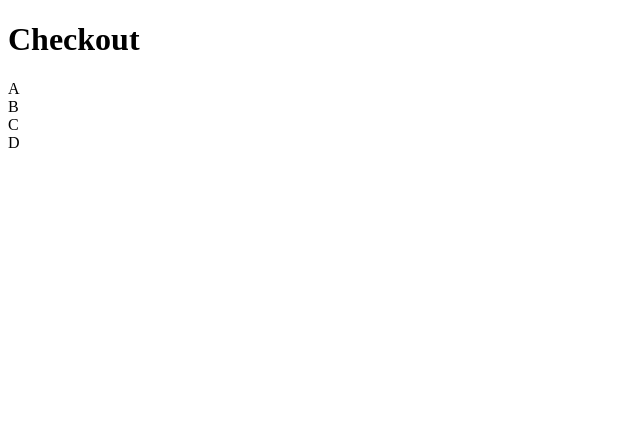
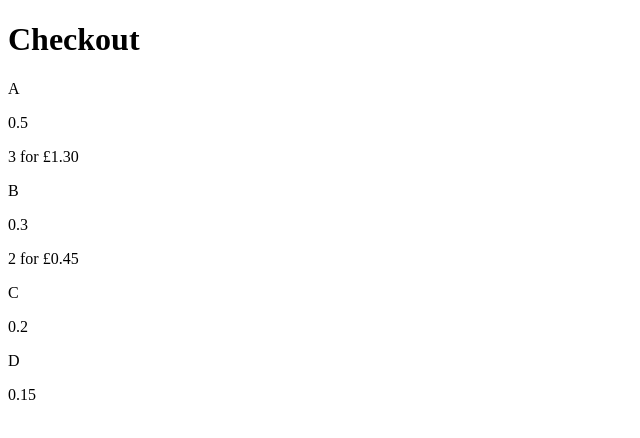
Before and after one commit to mefexd/checkout, a React (Vite) app: page / in a window 1280 px wide. Shown: the top 438 px of the page, without its empty margins (0-640 px from the left). Built offline with nearby package versions, Linux system fonts and the light colour scheme.

Commit message:
add product display to product list

```diff
--- /dev/null
+++ b/src/components/ProductDisplay.tsx
@@ -0,0 +1,13 @@
+import { Product } from "../shared/interfaces/product.interface";
+
+type ProductDisplayProps = {
+  product: Product;
+};
+
+export const ProductDisplay = ({ product }: ProductDisplayProps) => (
+  <div>
+    <p>{product.item}</p>
+    <p>{product.unitPrice}</p>
+    {product.specialPrice && <p>{product.specialPrice}</p>}
+  </div>
+);
--- a/src/components/ProductList.tsx
+++ b/src/components/ProductList.tsx
@@ -1,11 +1,15 @@
 import { Product } from "../shared/interfaces/product.interface";
+import { ProductDisplay } from "./ProductDisplay";
 
 type ProductListProps = {
   ProductList: Product[];
 };
 
-export const ProductList = ({ ProductList }: ProductListProps) => (
-  <div>
-    {ProductList && ProductList.map((product) => <div>{product.item}</div>)}
-  </div>
-);
+export const ProductList = ({ ProductList }: ProductListProps) => {
+  return (
+    <>
+      {ProductList &&
+        ProductList.map((product) => <ProductDisplay product={product} />)}
+    </>
+  );
+};
```
